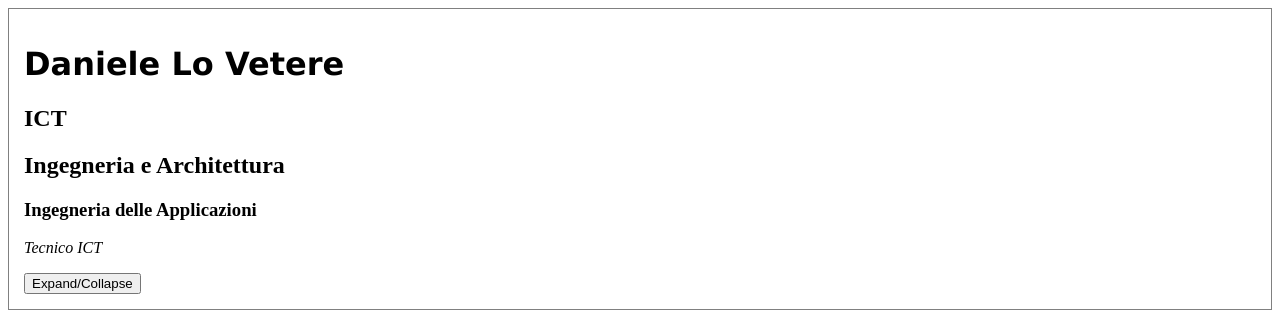
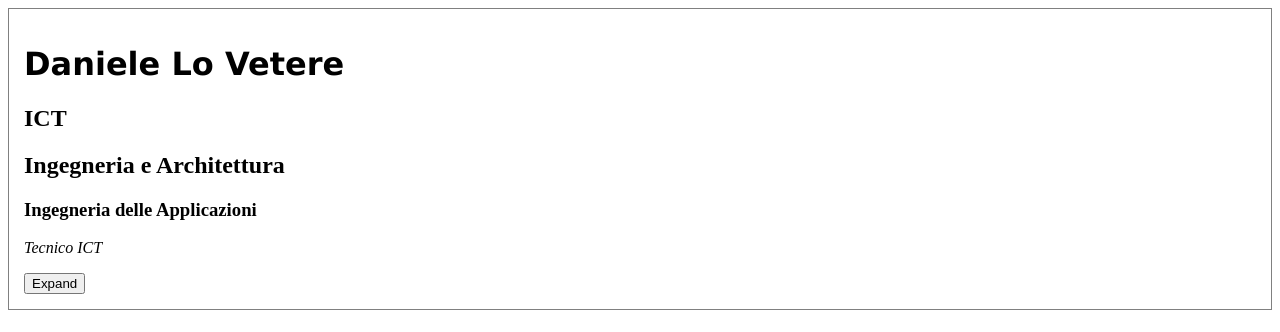
Before and after one commit to danlvet/angular, an Angular app in the folder my-first-app/: page / in a window 1280 px wide. Shown: the top 332 px of the page. Built offline with nearby package versions, Linux system fonts and the light colour scheme.

Commit message:
Only one button for expand and collapse function

```diff
--- a/my-first-app/src/address-card/address-card.component.html
+++ b/my-first-app/src/address-card/address-card.component.html
@@ -5,7 +5,8 @@
   <h3>{{user.secondsector}}</h3>
    <p class="title">{{user.title}}</p>
 
-<button (click)="toggleCollapse()">Expand/Collapse</button>
+<button *ngIf="isCollapsed" (click)="toggleCollapse()">Expand</button>
+<button *ngIf="!isCollapsed" (click)="toggleCollapse()">Collapse</button>
 <div *ngIf="!isCollapsed">
    <p class= "address"> {{user.address}}</p>
   <div *ngIf="user.cell.length">
```
